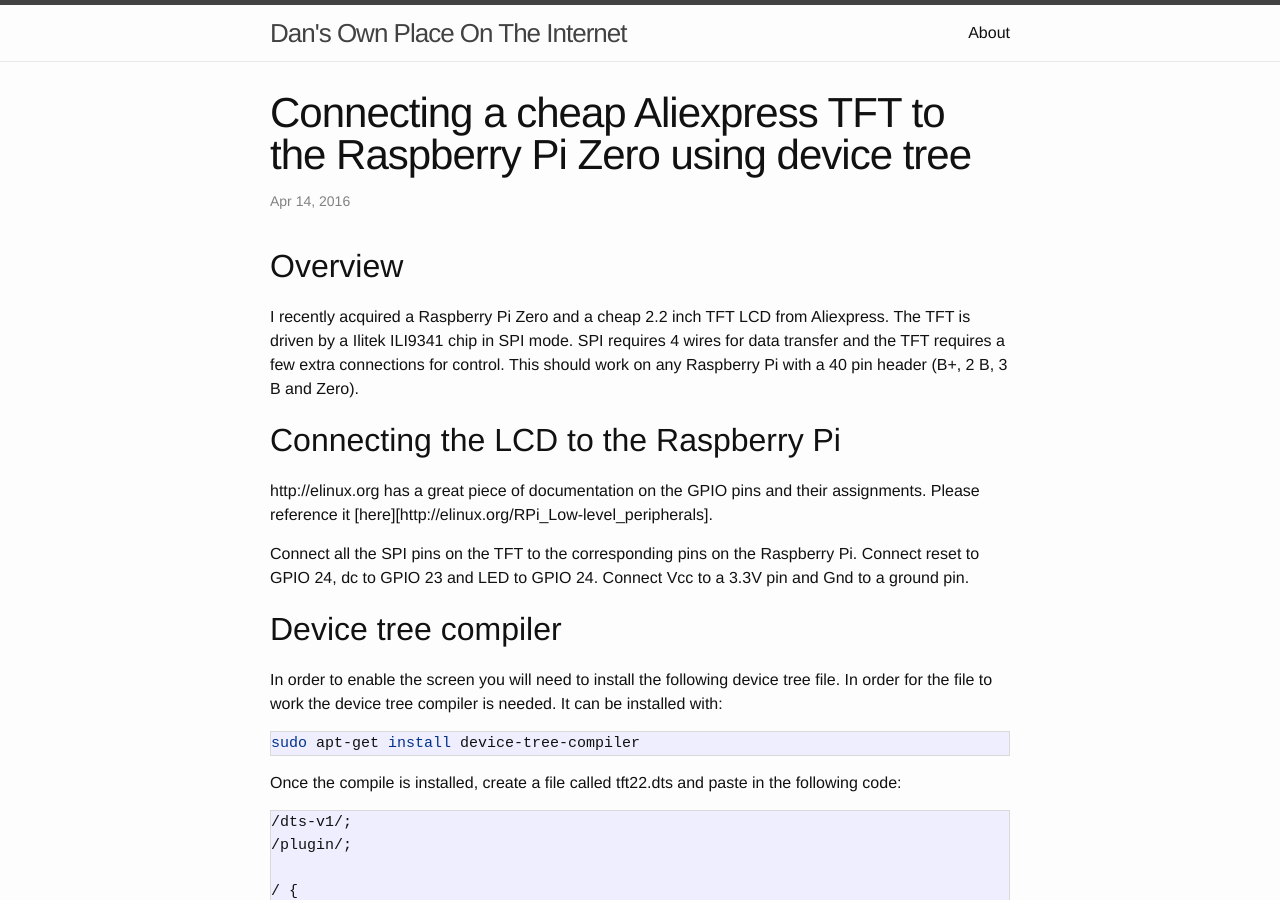
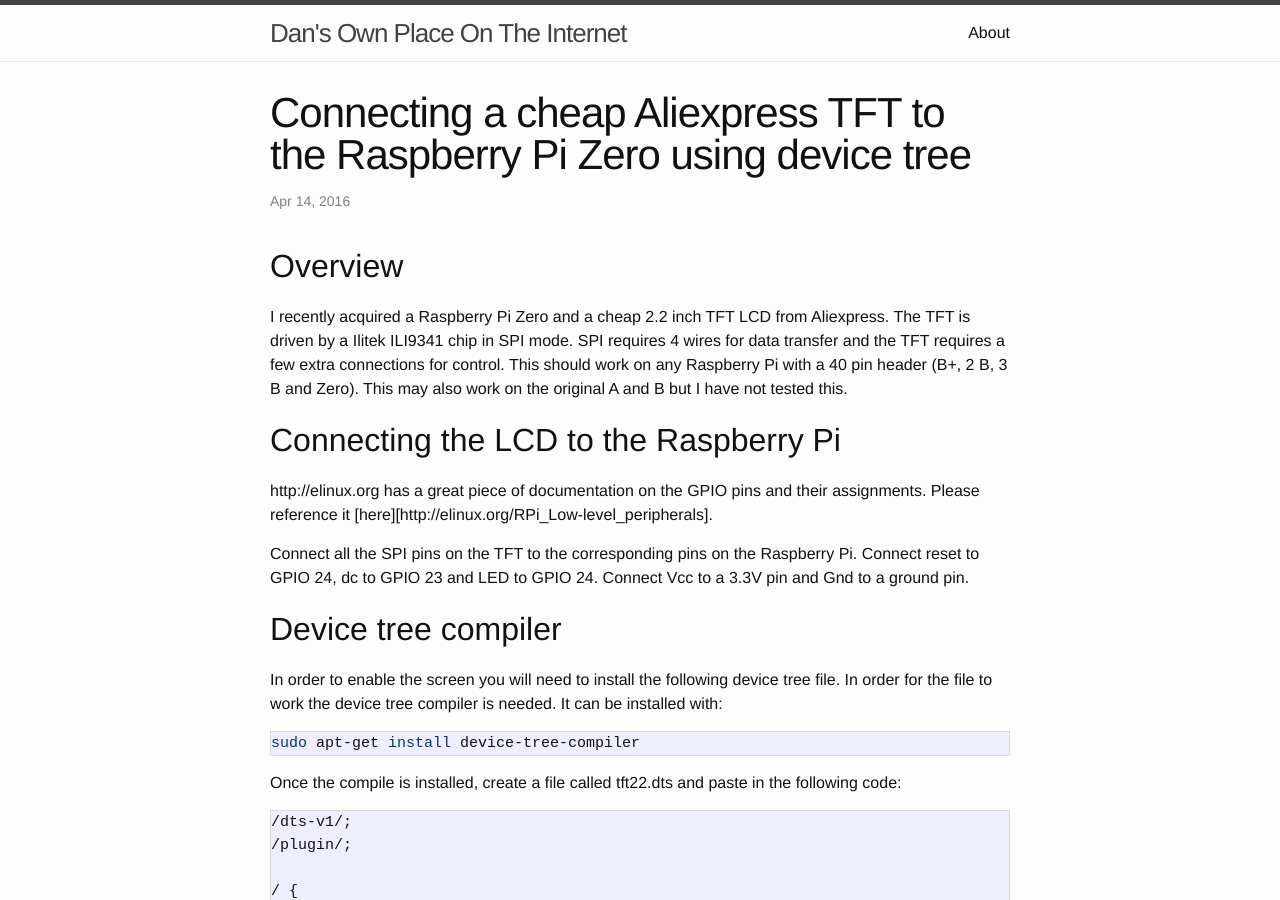
Before and after one commit to dkulinski/nonhazardo.us, a Jekyll site: the page built from _posts/2016-04-14-raspberry_pi_zero_spi_screen.markdown, in a window 1280 px wide and 900 px high. Built offline with Jekyll 4.4.1, drawn with Linux system fonts in a browser that asks for light colours; Markdown is read by kramdown in place of the engine named in the settings.

Commit message:
Added disclaimer for older Pi models

```diff
--- a/_posts/2016-04-14-raspberry_pi_zero_spi_screen.markdown
+++ b/_posts/2016-04-14-raspberry_pi_zero_spi_screen.markdown
@@ -5,7 +5,7 @@ date: 2016-04-14 14:13:00
 categories: raspberry pi tft spi device tree
 ---
 ##Overview
-I recently acquired a Raspberry Pi Zero and a cheap 2.2 inch TFT LCD from Aliexpress.  The TFT is driven by a Ilitek ILI9341 chip in SPI mode.  SPI requires 4 wires for data transfer and the TFT requires a few extra connections for control. This should work on any Raspberry Pi with a 40 pin header (B+, 2 B, 3 B and Zero).
+I recently acquired a Raspberry Pi Zero and a cheap 2.2 inch TFT LCD from Aliexpress.  The TFT is driven by a Ilitek ILI9341 chip in SPI mode.  SPI requires 4 wires for data transfer and the TFT requires a few extra connections for control. This should work on any Raspberry Pi with a 40 pin header (B+, 2 B, 3 B and Zero). This may also work on the original A and B but I have not tested this.
 
 ##Connecting the LCD to the Raspberry Pi
 http://elinux.org has a great piece of documentation on the GPIO pins and their assignments.  Please reference it [here][http://elinux.org/RPi\_Low-level\_peripherals].
```
